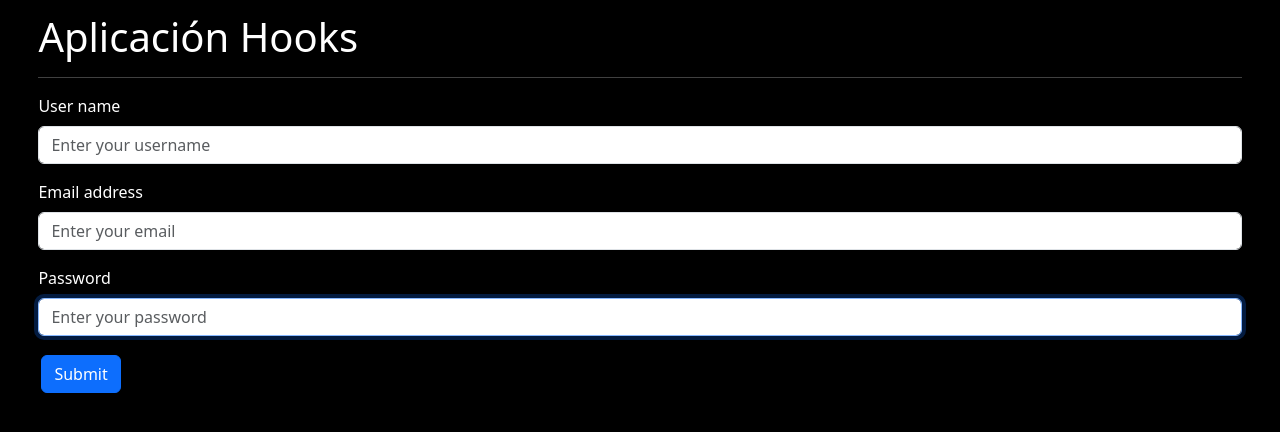
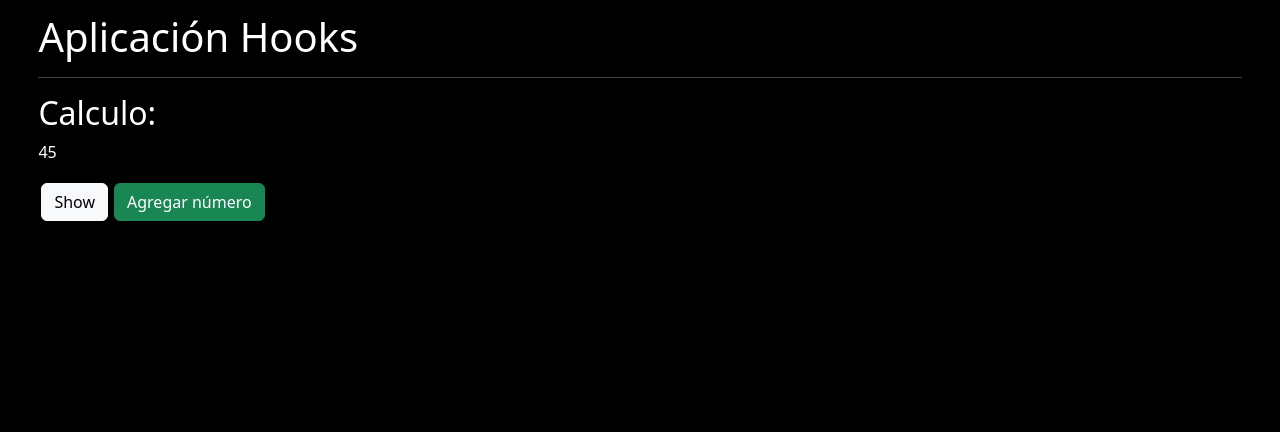
Before and after one commit to sebaslade/pruebasReact, a React (Vite) app in the folder prueba-dos-hooks-react/: page / in a window 1280 px wide. Shown: the top 432 px of the page. Built offline with nearby package versions, Linux system fonts and the light colour scheme.

Commit message:
10 commit pruebas-react

```diff
--- a/prueba-dos-hooks-react/src/HookApp.jsx
+++ b/prueba-dos-hooks-react/src/HookApp.jsx
@@ -1,11 +1,11 @@
-import { FormularioComponent } from "./components/FormularioComponent"
+import { CalculosComponent } from "./components/CalculosComponent"
 
 export const HookApp = () => {
     return (
         <>
             <h1>Aplicación Hooks</h1>
             <hr />
-            <FormularioComponent></FormularioComponent>
+            <CalculosComponent></CalculosComponent>
         </>
     )
 }
--- /dev/null
+++ b/prueba-dos-hooks-react/src/components/CalculosComponent.jsx
@@ -0,0 +1,26 @@
+import { useMemo, useState } from "react"
+
+export const CalculosComponent = () => {
+
+    const [listNumber, setListNumber] = useState([1, 2, 3, 4, 5, 6, 7, 8, 9])
+    const [show, setShow] = useState(true)
+
+    const getCalculo = (listNumber) => useMemo(() => {
+        console.log('Calculando')
+        return listNumber.reduce((a, b) => a + b)
+    }, [listNumber])
+
+    const agregarNumero = () => {
+        setListNumber([...listNumber, listNumber[listNumber.length - 1] + 1])
+        console.log(listNumber)
+    }
+
+    return (
+        <>
+            <h2>Calculo: </h2>
+            <p>{getCalculo(listNumber)}</p>
+            <button className="btn btn-light" onClick={() => setShow(!show)}>{show ? 'Show' : 'Hide'}</button>
+            <button className="btn btn-success" onClick={() => agregarNumero()}>Agregar número</button>
+        </>
+    )
+}
```
